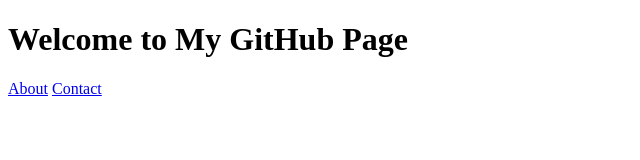
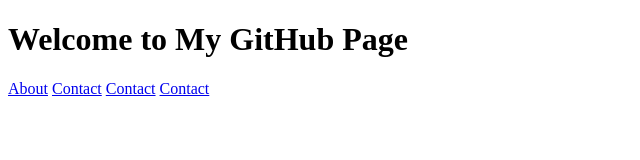
Before and after one commit to 1U22IT090/html_program3, a plain HTML site: page index.html in a window 1280 px wide. Shown: the whole page, without its empty margins (0-640 px from the left). Drawn offline with Linux system fonts and the light colour scheme.

Commit message:
updated index page is create

```diff
--- a/index.html
+++ b/index.html
@@ -7,5 +7,7 @@
 		<h1>Welcome to My GitHub Page</h1>
 		<a href="about.html">About</a>
 		<a href="contact.html">Contact</a>
+                                            <a href="home.html">Contact</a>
+                                            <a href="user.html">Contact</a>
 	</body>
 </html>
```
